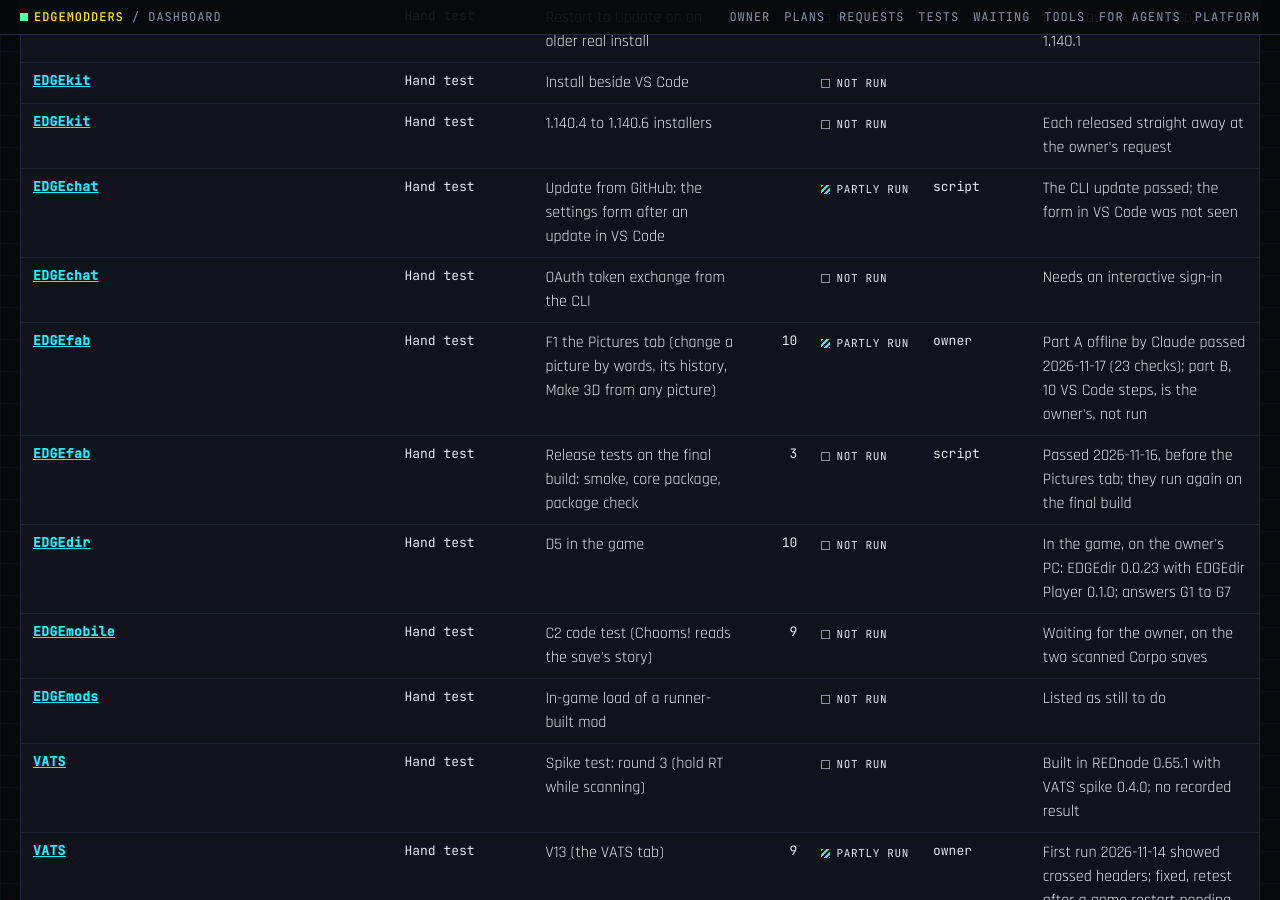
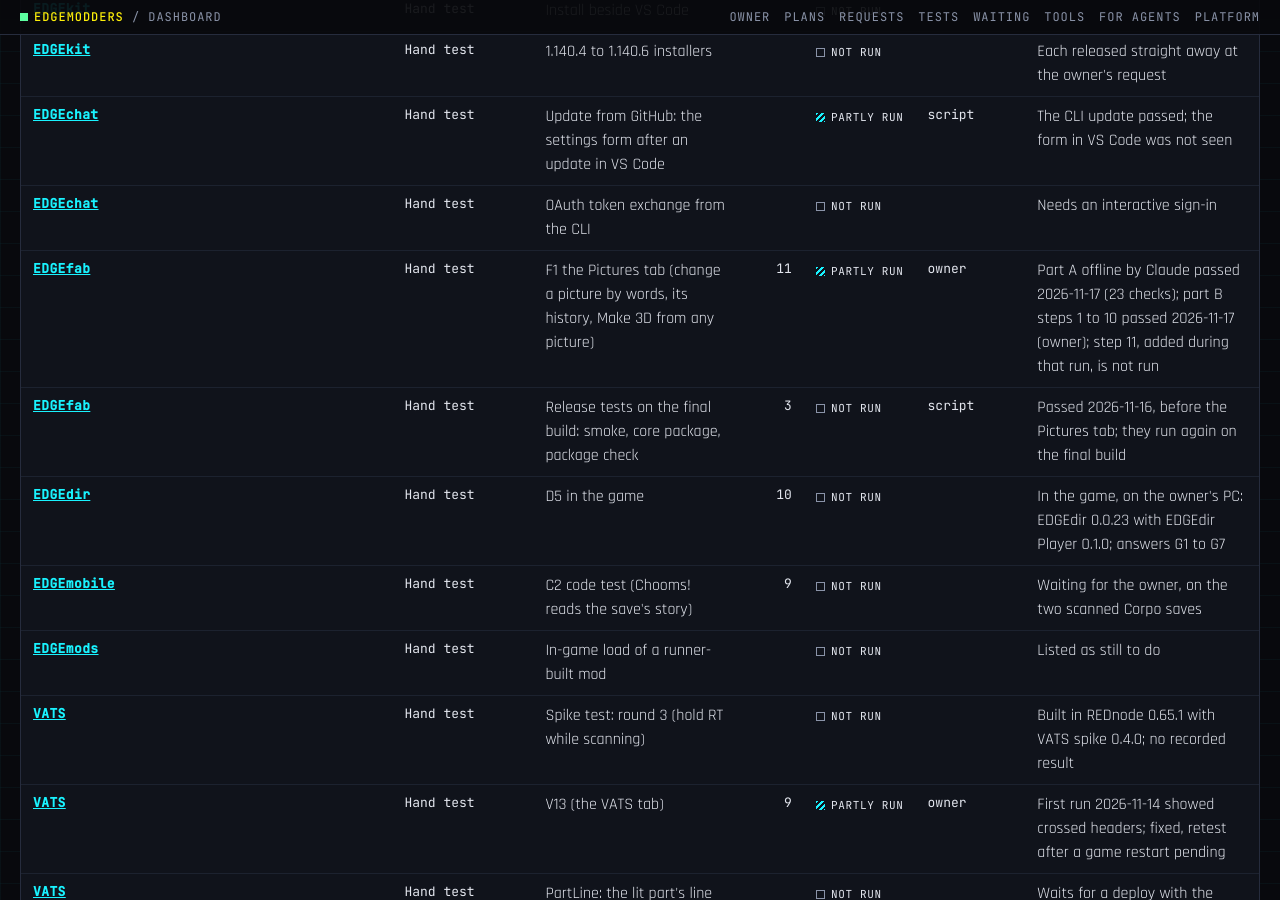
Before and after one commit to Edgemodders/EDGEweb, a Jekyll site: the page docs/dashboard.html, which Jekyll copies as it is, in a window 1280 px wide and 900 px high, scrolled down 11373 px. Built offline with Jekyll 4.4.1, drawn with Linux system fonts in a browser that asks for light colours; some of the changed text lies outside the part shown.

Commit message:
Dashboard: EDGEfab's Pictures tab, part B steps 1 to 10 passed; step 11 open
Co-Authored-By: Claude Fable 5.2 <noreply@anthropic.com>

```diff
--- a/docs/assets/dashboard/status.js
+++ b/docs/assets/dashboard/status.js
@@ -2318,7 +2318,7 @@ window.EDGE_STATUS = {
      },
      {
       "id": "F1",
-      "title": "Props: GLB or Tripo into a project, placed with EDGEbuilder (passed its tests; the Pictures tab added 2026-11-17, its VS Code steps open; release pending)",
+      "title": "Props: GLB or Tripo into a project, placed with EDGEbuilder (passed its tests; the Pictures tab added 2026-11-17, its VS Code steps 1 to 10 passed, step 11 open; release pending)",
       "status": "built, tests pending"
      },
      {
@@ -2386,7 +2386,7 @@ window.EDGE_STATUS = {
    "nextRelease": {
     "version": "0.1.0",
     "needs": [
-     "The owner runs part B of the Pictures tab test in VS Code (10 steps; testing.html#f1-the-pictures-tab)",
+     "The owner runs step 11 of the Pictures tab test in VS Code (the tab comes back after a window reload; testing.html#f1-the-pictures-tab)",
      "Then the three release tests again on the final build (by Claude)",
      "The owner asks for the release run (extension, MCP server and edgefab-core to npm, which closes #5)",
      "The owner's video on Nexus page 38605 before the page goes live",
@@ -2396,10 +2396,10 @@ window.EDGE_STATUS = {
    "handTests": [
     {
      "name": "F1 the Pictures tab (change a picture by words, its history, Make 3D from any picture)",
-     "steps": 10,
+     "steps": 11,
      "status": "partly run",
      "ranBy": "owner",
-     "note": "Part A offline by Claude passed 2026-11-17 (23 checks); part B, 10 VS Code steps, is the owner's, not run"
+     "note": "Part A offline by Claude passed 2026-11-17 (23 checks); part B steps 1 to 10 passed 2026-11-17 (owner); step 11, added during that run, is not run"
     },
     {
      "name": "F1 check: game materials on a prop's parts (red car paint, blue glow, game glass) in the game",
--- a/docs/dashboard.html
+++ b/docs/dashboard.html
@@ -203,7 +203,7 @@ pre.how { background: #05060a; border: 1px solid var(--line); padding: 12px 14px
 </div>
 <div id="tip" role="tooltip"></div>
 
-<script src="assets/dashboard/status.js?v=26"></script>
+<script src="assets/dashboard/status.js?v=27"></script>
 <script>
 (function () {
   var S = window.EDGE_STATUS;
```
